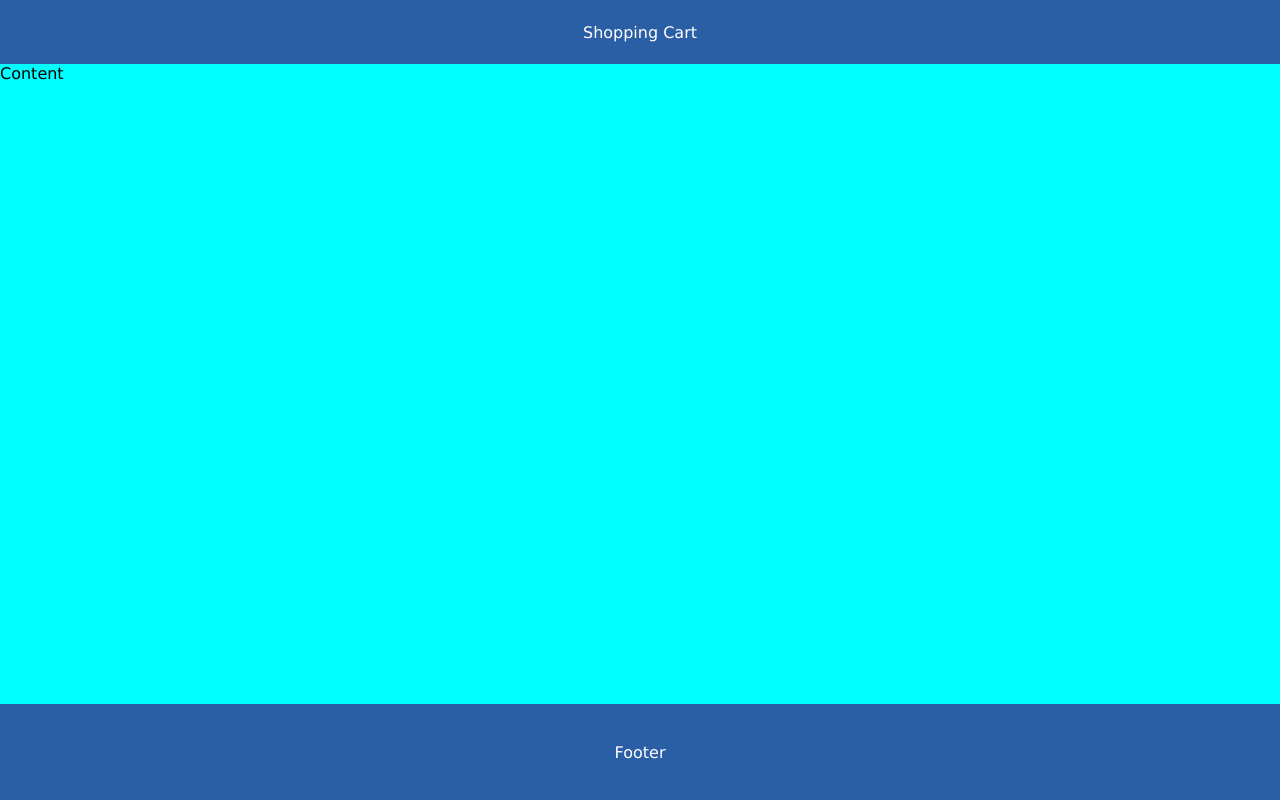
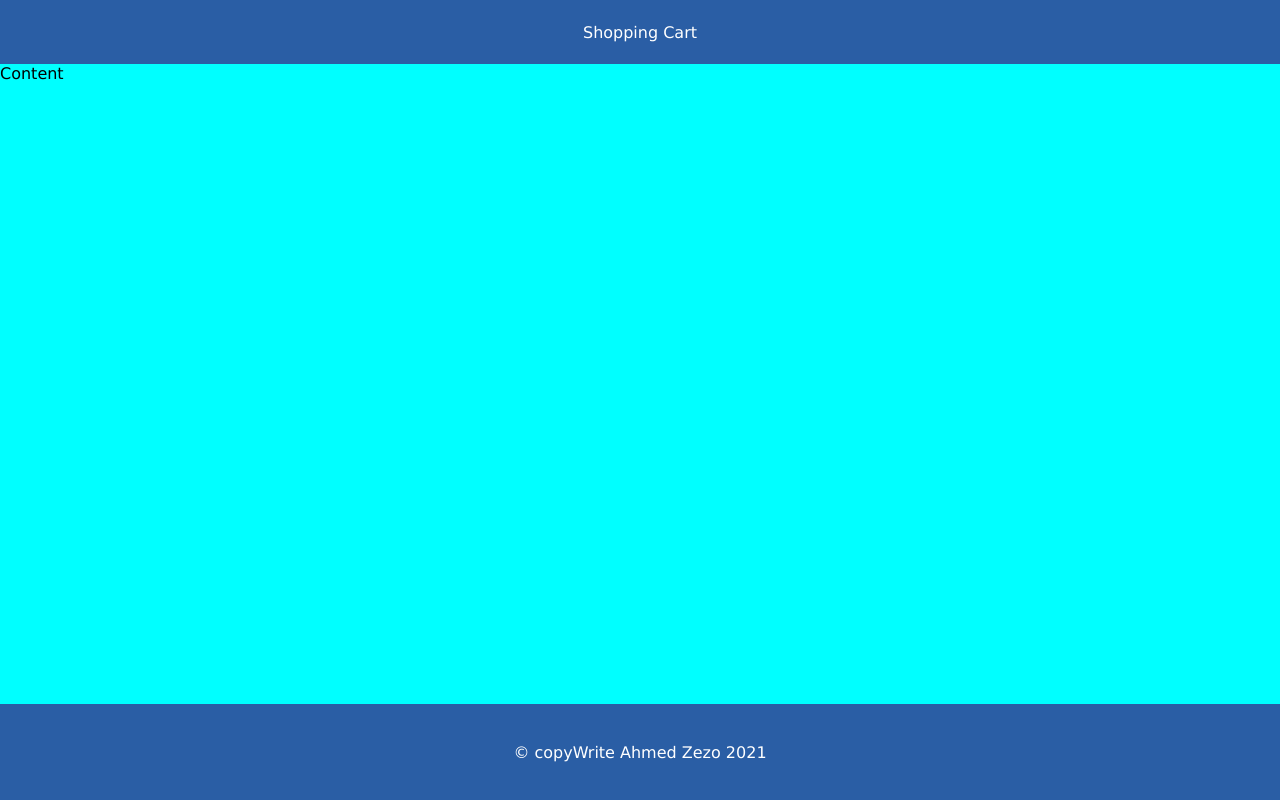
Before and after one commit to Ahmeeed22/react-shoppingCart, a JavaScript app in the folder client/: page / in a window 1280 px wide. Built offline with nearby package versions, Linux system fonts and the light colour scheme; the HTML template or start-up script is replaced by a standard one.

Commit message:
footer component

```diff
--- a/client/package.json
+++ b/client/package.json
@@ -15,7 +15,7 @@
     "web-vitals": "^2.1.3"
   },
   "scripts": {
-    "sass":"gulp sass",
+    "sass":"gulp watching",
     "start": "react-scripts start",
     "build": "react-scripts build",
     "test": "react-scripts test",
--- a/client/src/App.js
+++ b/client/src/App.js
@@ -1,3 +1,4 @@
+import Footer from "./components/Footer/Footer";
 import Header from "./components/Header/Header";
 
 
@@ -9,9 +10,8 @@ function App() {
             <main>
               Content
             </main>
-            <footer>
-              Footer
-            </footer>
+           <Footer />
+
 
 
     </div>
--- /dev/null
+++ b/client/src/components/Footer/Footer.js
@@ -0,0 +1,10 @@
+import "../../css/Footer/Footer.css"
+
+function Footer(){
+    return(
+        <footer>
+            &copy; copyWrite Ahmed Zezo 2021
+      </footer>
+    )
+}
+export default Footer;
--- /dev/null
+++ b/client/src/components/Footer/Footer.scss
@@ -0,0 +1,10 @@
+footer{
+    grid-area: footer;
+    background-color: #2a5ea5;
+    color:#fff;
+   display: flex;
+   justify-content: center;
+   align-items: center;
+  font:20px ;
+
+  }
--- /dev/null
+++ b/client/src/css/Footer/Footer.css
@@ -0,0 +1,9 @@
+footer {
+  grid-area: footer;
+  background-color: #2a5ea5;
+  color: #fff;
+  display: flex;
+  justify-content: center;
+  align-items: center;
+  font: 20px;
+}
```
Also changed, not shown: client/gulpfile.js (+7 -0 lines).
